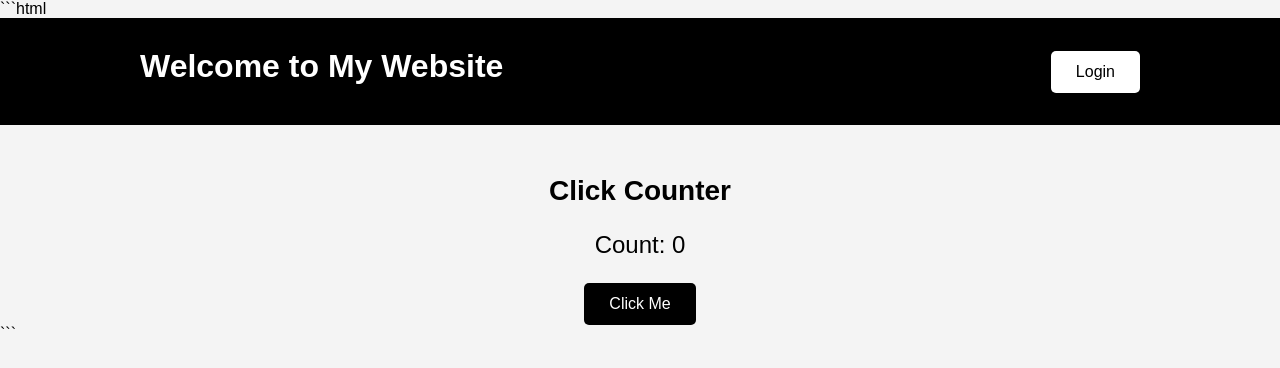
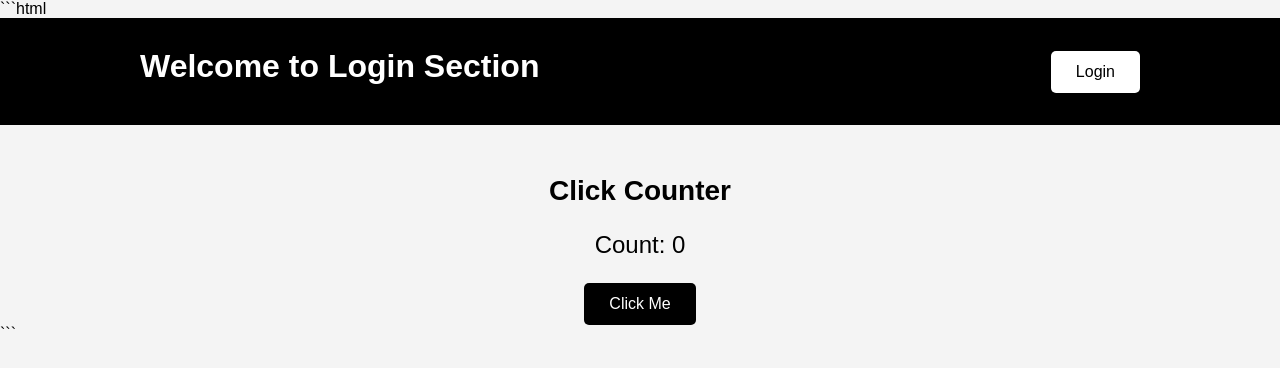
Before and after one commit to muthukumar24/git-and-github-training, a plain HTML site: page index.html in a window 1280 px wide. Drawn offline with Linux system fonts and the light colour scheme.

Commit message:
Updated website title

```diff
--- a/index.html
+++ b/index.html
@@ -16,7 +16,7 @@
 
         <div class="header-content">
             <div>
-                <h1>Welcome to My Website</h1>
+                <h1>Welcome to Login Section</h1>
             </div>
 
             <button class="login-button">Login</button>
```
